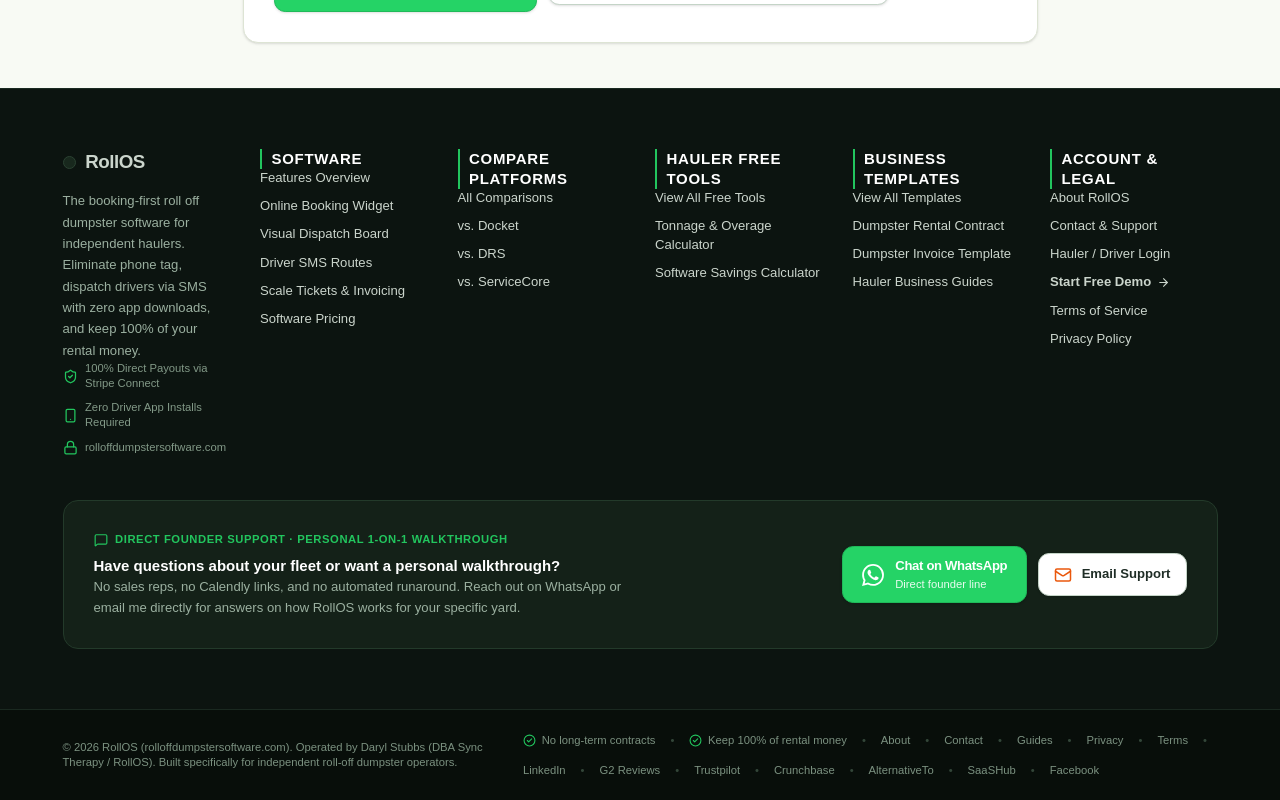
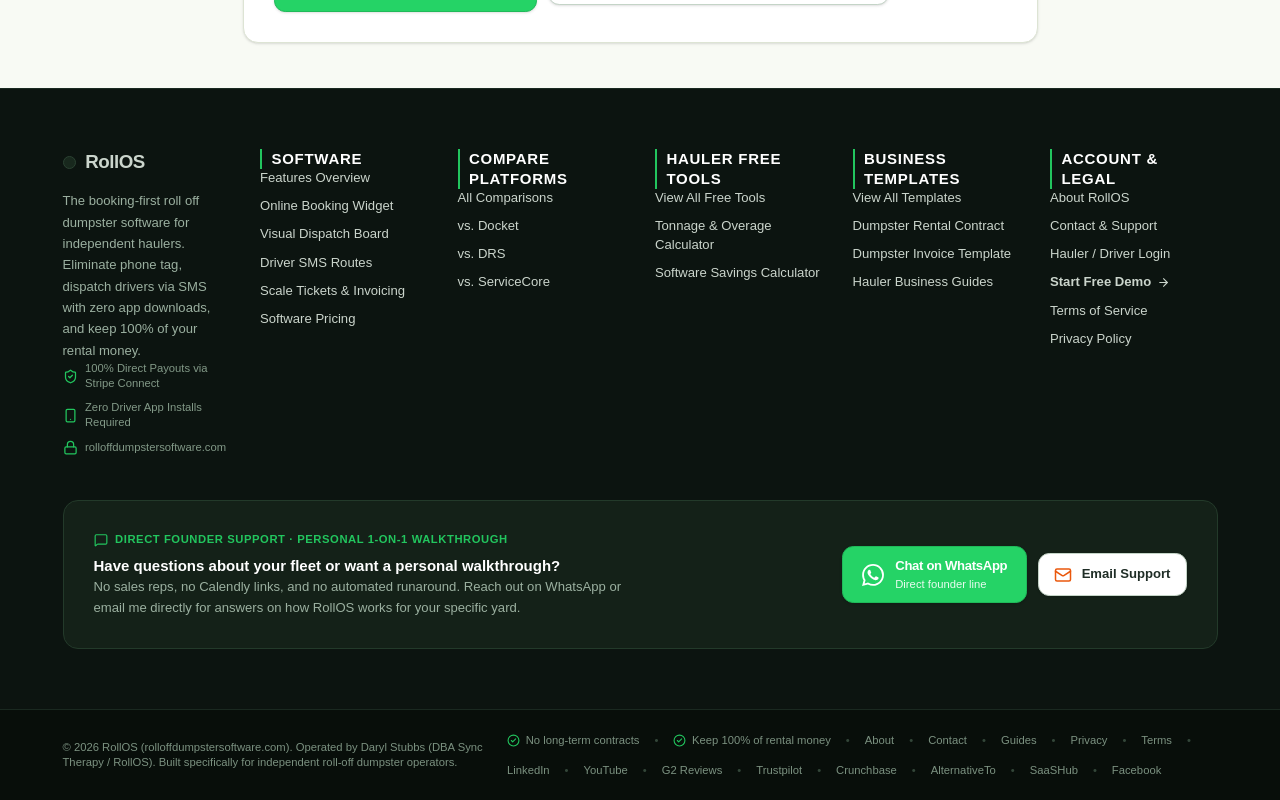
Before and after one commit to Synctherapy/dumpster-rental-software, a Next.js app: page /about in a window 1280 px wide. Shown: the part 1993-2793 px from the top of the page. Built offline with nearby package versions, Linux system fonts and the light colour scheme.

Commit message:
feat(seo): add YouTube channel entity sameAs schema and footer link

```diff
--- a/src/app/about/page.tsx
+++ b/src/app/about/page.tsx
@@ -42,6 +42,7 @@
       url: 'https://rolloffdumpstersoftware.com',
       sameAs: [
         'https://www.linkedin.com/company/rollos',
+        'https://www.youtube.com/@RollOSSoftware',
         'https://www.g2.com/products/rollos/reviews',
         'https://www.trustpilot.com/review/rolloffdumpstersoftware.com',
         'https://www.crunchbase.com/organization/rollos-e3d4',
--- a/src/components/footer.tsx
+++ b/src/components/footer.tsx
@@ -273,6 +273,15 @@
             </a>
             <span className="text-[#334639]">•</span>
             <a
+              href="https://www.youtube.com/@RollOSSoftware"
+              target="_blank"
+              rel="noopener noreferrer"
+              className="hover:text-white transition-colors"
+            >
+              YouTube
+            </a>
+            <span className="text-[#334639]">•</span>
+            <a
               href="https://www.g2.com/products/rollos/reviews"
               target="_blank"
               rel="noopener noreferrer"
--- a/src/components/schema-org.tsx
+++ b/src/components/schema-org.tsx
@@ -19,6 +19,7 @@
           'RollOS provides all-in-one roll-off dumpster rental software, 24/7 online booking, visual multi-truck dispatching, and automated tonnage billing for small and mid-size waste haulers.',
         sameAs: [
           'https://www.linkedin.com/company/rollos',
+          'https://www.youtube.com/@RollOSSoftware',
           'https://www.g2.com/products/rollos/reviews',
           'https://www.trustpilot.com/review/rolloffdumpstersoftware.com',
           'https://www.crunchbase.com/organization/rollos-e3d4',
@@ -54,6 +55,7 @@
           'https://alternativeto.net/software/rollos/',
           'https://www.saashub.com/rollos-alternatives',
           'https://www.linkedin.com/company/rollos',
+          'https://www.youtube.com/@RollOSSoftware',
           'https://www.facebook.com/rollosdumpsterrentalsoftware',
         ],
         image: 'https://rolloffdumpstersoftware.com/images/screenshots/roll-off-dumpster-dispatch-board-software.png',
```
